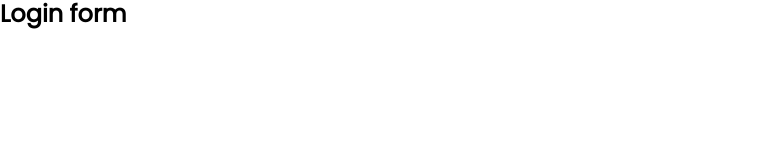
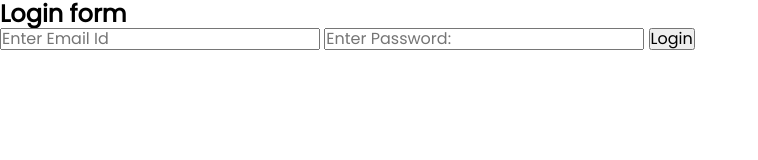
Before and after one commit to HikmatullohAbdullayev/Commerto, a plain HTML site: page index.html in a window 1280 px wide. Shown: the whole page, without its empty margins (0-758 px from the left). Drawn offline with nearby package versions, Linux system fonts and the light colour scheme.

Commit message:
form end

```diff
--- a/index.html
+++ b/index.html
@@ -1,5 +1,6 @@
 <!DOCTYPE html>
 <html lang="en">
+
 <head>
     <meta charset="UTF-8">
     <meta http-equiv="X-UA-Compatible" content="IE=edge">
@@ -9,10 +10,21 @@
     <title>Login Form</title>
 
 </head>
+
 <body>
-    <form class=" container form" action="https://echo.htmlacademy.ru/" method="post">
+    <div class="container">
         <h2 class="form__title">Login form</h2>
-    </form>
+        <form class="  form" action="https://echo.htmlacademy.ru/" method="post">
+            <input class="form__email" name="email" type="email" required aria-label="email"
+                placeholder="Enter Email Id">
+            <input class="form__password" type="password" required name="password" id="password" placeholder="Enter Password:">
+
+            <button class="form__submit" type="submit">Login</button>
+        </form>
+        <div class="links"><a href=""></a></div>
+    </div>
+
 
 </body>
+
 </html
```
